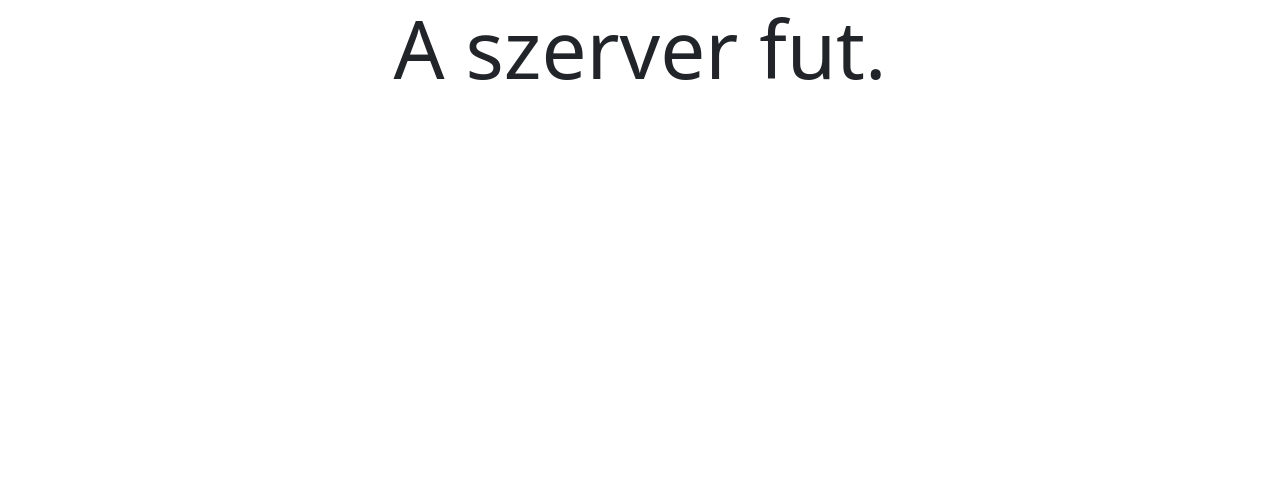
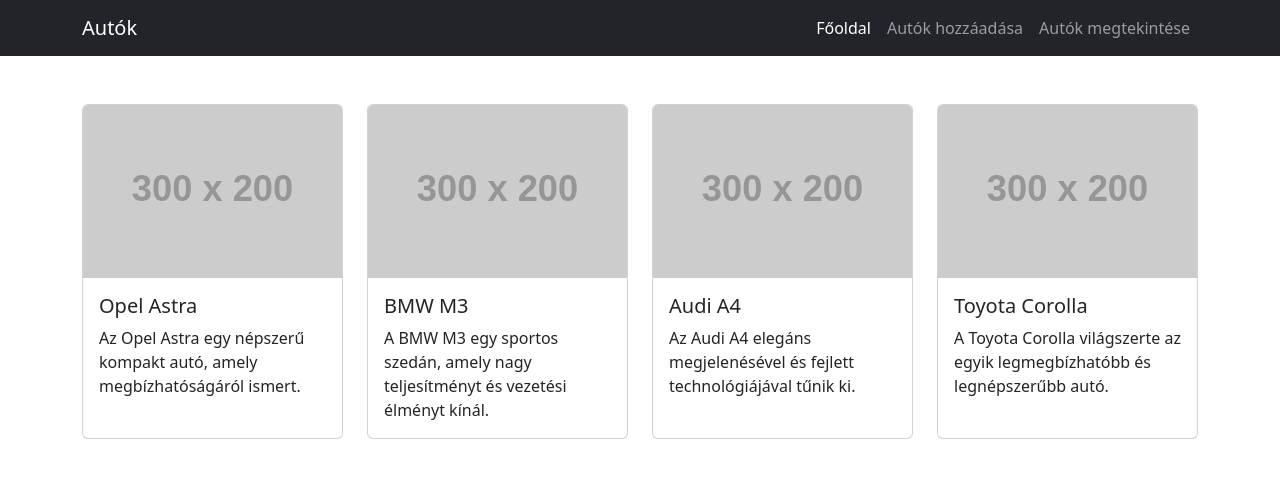
Before and after one commit to bobber23/formdatafeladatok, a plain HTML site: page frontend/html/index.html in a window 1280 px wide. Drawn offline with Linux system fonts and the light colour scheme; placeholder pictures from the web are drawn by us.

Commit message:
fgjfghfdgj

```diff
--- a/frontend/html/index.html
+++ b/frontend/html/index.html
@@ -15,10 +15,106 @@
         <script src="../javascript/index.js"></script>
     </head>
     <body>
-        <div class="container-fluid">
-            <div class="row text-center">
-                <h1 class="display-1">A szerver fut.</h1>
+        <nav class="navbar navbar-expand-lg navbar-dark bg-dark">
+            <div class="container">
+                <a class="navbar-brand" href="#">Autók</a>
+                <button
+                    class="navbar-toggler"
+                    type="button"
+                    data-bs-toggle="collapse"
+                    data-bs-target="#navbarNav"
+                >
+                    <span class="navbar-toggler-icon"></span>
+                </button>
+
+                <div class="collapse navbar-collapse" id="navbarNav">
+                    <ul class="navbar-nav ms-auto">
+                        <li class="nav-item">
+                            <a class="nav-link active" href="#">Főoldal</a>
+                        </li>
+                        <li class="nav-item">
+                            <a class="nav-link" href="/hozzaadas">Autók hozzáadása</a>
+                        </li>
+                        <li class="nav-item">
+                            <a class="nav-link" href="/megtekintes">Autók megtekintése</a>
+                        </li>
+                    </ul>
+                </div>
+            </div>
+        </nav>
+
+        <div class="container mt-5">
+            <div class="row g-4">
+                <div class="col-md-6 col-lg-3">
+                    <div class="card h-100">
+                        <img
+                            src="https://via.placeholder.com/300x200"
+                            class="card-img-top"
+                            alt="Autó"
+                        />
+                        <div class="card-body">
+                            <h5 class="card-title">Opel Astra</h5>
+                            <p class="card-text">
+                                Az Opel Astra egy népszerű kompakt autó, amely megbízhatóságáról
+                                ismert.
+                            </p>
+                        </div>
+                    </div>
+                </div>
+
+                <div class="col-md-6 col-lg-3">
+                    <div class="card h-100">
+                        <img
+                            src="https://via.placeholder.com/300x200"
+                            class="card-img-top"
+                            alt="Autó"
+                        />
+                        <div class="card-body">
+                            <h5 class="card-title">BMW M3</h5>
+                            <p class="card-text">
+                                A BMW M3 egy sportos szedán, amely nagy teljesítményt és vezetési
+                                élményt kínál.
+                            </p>
+                        </div>
+                    </div>
+                </div>
+
+                <div class="col-md-6 col-lg-3">
+                    <div class="card h-100">
+                        <img
+                            src="https://via.placeholder.com/300x200"
+                            class="card-img-top"
+                            alt="Autó"
+                        />
+                        <div class="card-body">
+                            <h5 class="card-title">Audi A4</h5>
+                            <p class="card-text">
+                                Az Audi A4 elegáns megjelenésével és fejlett technológiájával tűnik
+                                ki.
+                            </p>
+                        </div>
+                    </div>
+                </div>
+
+                <div class="col-md-6 col-lg-3">
+                    <div class="card h-100">
+                        <img
+                            src="https://via.placeholder.com/300x200"
+                            class="card-img-top"
+                            alt="Autó"
+                        />
+                        <div class="card-body">
+                            <h5 class="card-title">Toyota Corolla</h5>
+                            <p class="card-text">
+                                A Toyota Corolla világszerte az egyik legmegbízhatóbb és
+                                legnépszerűbb autó.
+                            </p>
+                        </div>
+                    </div>
+                </div>
             </div>
         </div>
+
+        <script src="/frontend/bootstrap/js/bootstrap.bundle.min.js"></script>
     </body>
 </html>
```
Also changed, not shown: frontend/2146393-7u9j3x467v-whr.png (added), 1 other file.
